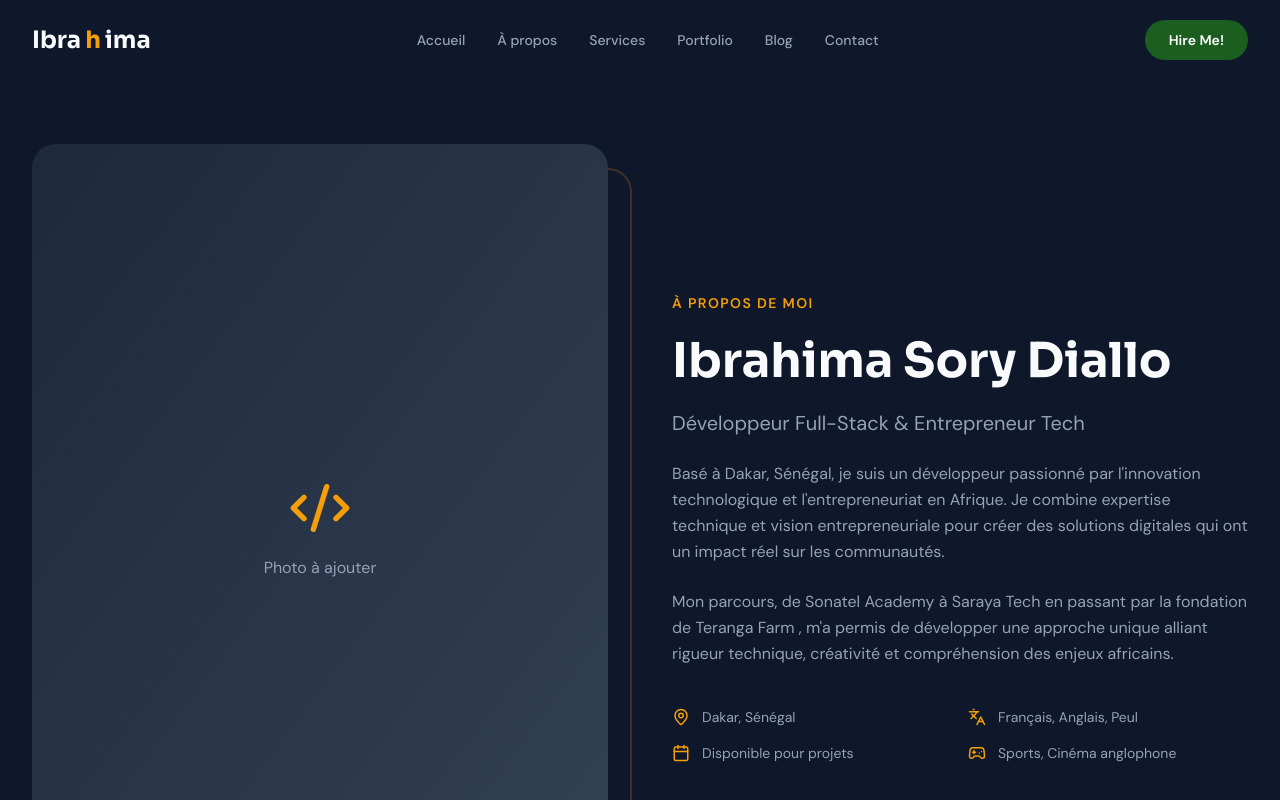
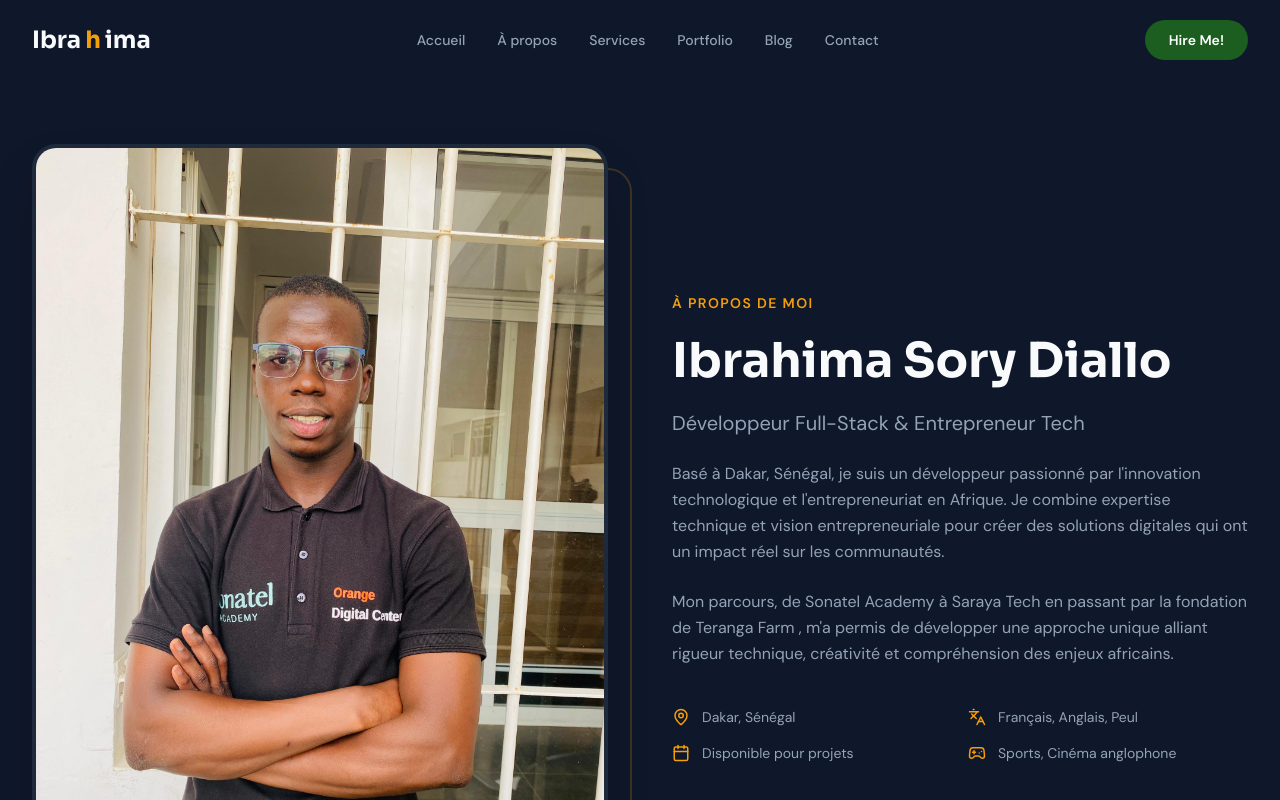
Before and after one commit to IbrahimaISIDev/ibrahima-diallo-portfolio-premium, a Next.js app: page /about in a window 1280 px wide. Shown: the top 800 px of the page. Built offline with nearby package versions, Linux system fonts and the light colour scheme.

Commit message:
feat: add profile photo to About page

```diff
--- a/app/about/page.tsx
+++ b/app/about/page.tsx
@@ -31,12 +31,14 @@ export default function AboutPage() {
         {/* Hero */}
         <section className="mb-24 grid gap-12 lg:grid-cols-2 lg:gap-16">
           {/* Photo */}
-          <div className="relative">
-            <div className="flex aspect-[3/4] items-center justify-center overflow-hidden rounded-3xl bg-gradient-to-br from-surface to-surface-light">
-              <div className="space-y-4 text-center">
-                <Code2 size={64} className="mx-auto text-secondary" />
-                <p className="text-muted">Photo à ajouter</p>
-              </div>
+          <div className="relative group">
+            <div className="flex aspect-[3/4] items-center justify-center overflow-hidden rounded-3xl bg-gradient-to-br from-surface to-surface-light shadow-2xl border-4 border-surface">
+              <img
+                src={personalInfo.profileImage}
+                alt={personalInfo.fullName}
+                className="h-full w-full object-cover transition-transform duration-500 group-hover:scale-105"
+              />
+              <div className="absolute inset-0 bg-gradient-to-t from-background/40 to-transparent opacity-0 group-hover:opacity-100 transition-opacity duration-300" />
             </div>
             {/* Decorative element */}
             <div className="absolute -bottom-6 -right-6 -z-10 h-full w-full rounded-3xl border-2 border-secondary/20" />
```
